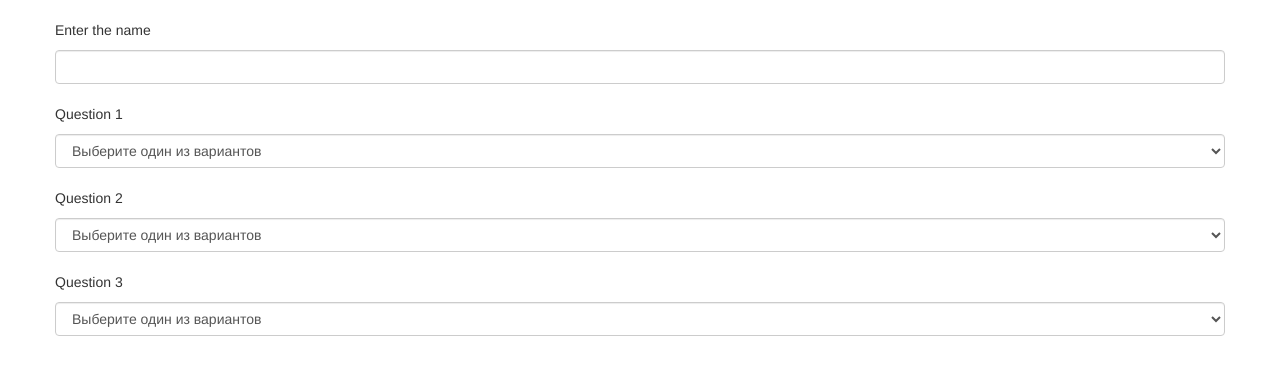
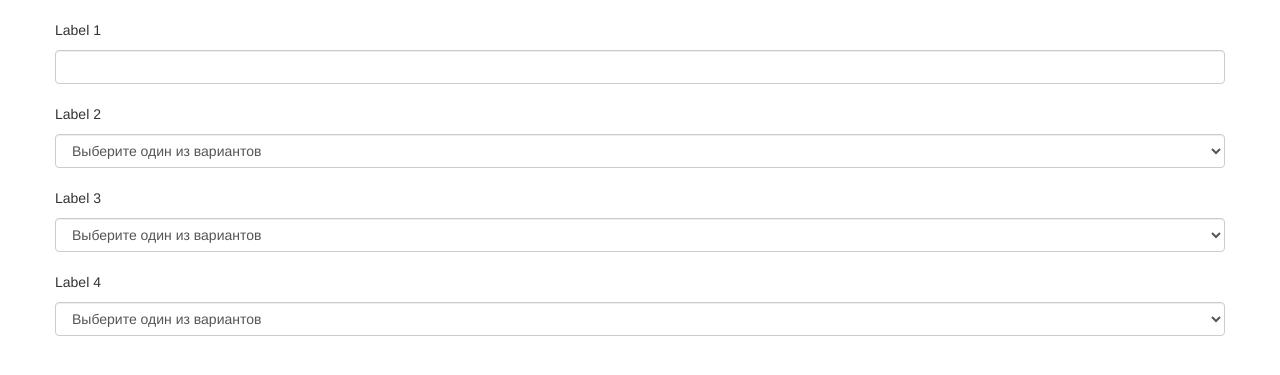
Before and after one commit to Alex2point0/GE-PD-Generator, a Flask app: page / in a window 1280 px wide. Shown: the part 246-621 px from the top of the page. Run offline with Flask 2, Linux system fonts and the light colour scheme; some libraries are stand-ins or nearby versions.

Commit message:
Добавлена возможность изменять надписи над выпадающими списками

```diff
--- a/app.py
+++ b/app.py
@@ -78,15 +78,27 @@ def upload_file():
                 d = d[d.index > sep_idx]
 
                 data = {}
-                for i, q in enumerate(d.QuestionID.unique()):
-                    d.loc[df.QuestionID == q,'Value'] = np.arange(d[d.QuestionID == q].shape[0], dtype='int')
-                    data[str(q)] = {
-                        'Label': labels[q],
-                        'Num': i,
-                        'Options': [
-                            {'Parent': row[2], 'Text': row[1], 'Value': row[4], 'Hashtag': row[3].split(",")}
-                            for row in d.loc[d.QuestionID == q].values]
+                for i, q in enumerate(labels.index.unique()):
+                    if d[d.QuestionID == q].shape[0] == 0:
+                        data[str(q)] = {
+                            'Label': labels[q],
+                            'Num': i,
+                            'Options': [
+                                {'Parent': '*',
+                                'Text': '*',
+                                'Value': '*',
+                                'Hashtag': '*'}
+                            ]
                         }
+                    else:
+                        d.loc[df.QuestionID == q,'Value'] = np.arange(d[d.QuestionID == q].shape[0], dtype='int')
+                        data[str(q)] = {
+                            'Label': labels[q],
+                            'Num': i,
+                            'Options': [
+                                {'Parent': row[2], 'Text': row[1], 'Value': row[4], 'Hashtag': row[3].split(",")}
+                                for row in d.loc[d.QuestionID == q].values]
+                            }
 
                 return data
 
--- a/templates/index.html
+++ b/templates/index.html
@@ -10,12 +10,11 @@
                 <h1>PD Insights Generator</h1>
             </div>
             <div class="row">
-                <p>Enter the name</p>
+                <p id="label1">{%raw%}{{label1}}{%endraw%}</p>
                 <input id="inputName" class="form-control" v-model="name"></input>
             </div><br>
-
             <div class="row">
-                <p>Question 1</p>
+                <p id="label2">{%raw%}{{label2}}{%endraw%}</p>
                 <div id="idd0">
                     <select v-model="selected" v-on:change="onChange" class="form-control">
                         <option disabled value="">Выберите один из вариантов</option>
@@ -29,7 +28,7 @@
             </div>
 
             <div class="row">
-                <p>Question 2</p>
+                <p id="label3">{%raw%}{{label3}}{%endraw%}</p>
                 <div id="idd1">
                     <select v-model="selected" v-on:change="onChange" class="form-control">
                         <option disabled value="">Выберите один из вариантов</option>
@@ -43,7 +42,7 @@
             </div>
 
             <div class="row">
-                <p>Question 3</p>
+                <p id="label4">{%raw%}{{label4}}{%endraw%}</p>
                 <div id="idd2">
                     <select v-model="selected" v-on:change="onChange" class="form-control">
                         <option disabled value="">Выберите один из вариантов</option>
@@ -68,7 +67,7 @@
             <div class="row">
                 <div class = "col-sm-5">
                     <div class="row">
-                        <p>Question 4</p>
+                        <p id="label5">{%raw%}{{label5}}{%endraw%}</p>
                         <div id="idd3">
                             <select v-model="selected" v-on:change="onChange" class="form-control">
                                 <option disabled value="">Выберите один из вариантов</option>
@@ -82,7 +81,7 @@
                     </div>
 
                     <div class="row">
-                        <p>Question 5</p>
+                        <p id="label6">{%raw%}{{label6}}{%endraw%}</p>
                         <div id="idd4">
                             <select v-model="selected" v-on:change="onChange" class="form-control">
                                 <option disabled value="">Выберите один из вариантов</option>
@@ -96,7 +95,7 @@
                     </div>
 
                     <div class="row">
-                        <p>Question 6</p>
+                        <p id="label7">{%raw%}{{label7}}{%endraw%}</p>
                         <div id="idd50">
                             <select v-model="selected" v-on:change="onChange" class="form-control">
                                 <option disabled value="">Выберите один из вариантов</option>
@@ -112,11 +111,11 @@
                 <div class = "col-sm-2"></div>
                 <div class = "col-sm-5">
                     <div class="row">
-                        <p>Hashtag</p>
+                        <p id="label8">{%raw%}{{label8}}{%endraw%}</p>
                         <input id="inputHashtag" class="form-control" v-model="hashtag"  v-on:input= "hashtagChanged"></input><br>
                     </div>
                     <div class="row" id="idd51">
-                        <p>Choose your frase</p>
+                            <p id="label9">{%raw%}{{label9}}{%endraw%}</p>
                             <select v-model="selected" v-on:change="onChange" class="form-control">
                                     <option disabled value="">Выберите один из вариантов</option>
                                         {%raw%}
@@ -142,7 +141,7 @@
     <section id="section3" class="section">
         <div class="container">
             <div class="row">
-                <p>Question 7</p>
+                <p id="label10">{%raw%}{{label10}}{%endraw%}</p>
                 <div id="idd6">
                     <select v-model="selected" v-on:change="onChange" class="form-control">
                         <option disabled value="">Выберите один из вариантов</option>
@@ -156,7 +155,7 @@
             </div>
             <div class= "container logic-field">
                 <div class="row">
-                    <p>Question 8</p>
+                    <p id="label11">{%raw%}{{label11}}{%endraw%}</p>
                     <div id="idd7">
                         <select v-model="selected" v-on:change="onChange" class="form-control">
                             <option disabled value="">Выберите один из вариантов</option>
@@ -170,7 +169,7 @@
                 </div>
 
                 <div class="row">
-                    <p>Question 9</p>
+                    <p id="label12">{%raw%}{{label12}}{%endraw%}</p>
                     <div id="idd8">
                         <select v-model="selected" v-on:change="onChange" class="form-control">
                             <option disabled value="">Выберите один из вариантов</option>
@@ -184,7 +183,7 @@
                 </div>
 
                 <div class="row">
-                    <p>Question 10</p>
+                    <p id="label13">{%raw%}{{label13}}{%endraw%}</p>
                     <div id="idd9">
                         <select v-model="selected" v-on:change="onChange" class="form-control">
                             <option disabled value="">Выберите один из вариантов</option>
@@ -199,7 +198,7 @@
             </div>
 
             <div class="row">
-                <p>Question 11</p>
+                <p id="label14">{%raw%}{{label14}}{%endraw%}</p>
                 <div id="idd10">
                     <select v-model="selected" v-on:change="onChange" class="form-control">
                         <option disabled value="">Выберите один из вариантов</option>
@@ -240,10 +239,6 @@
 <!-- SCRIPT SECTION-->
 <script>
 
-
-
-
-
     function getValuesByOptionChosen(value) {
         return value['Parent'] == Parent;
     }
@@ -257,6 +252,76 @@
 
 
     var data = JSON.parse('{{ data | tojson }}');
+
+    new Vue({
+        el: '#label1',
+        data: {label1: data["1"]['Label']}
+    })
+
+    new Vue({
+        el: '#label2',
+        data: {label2: data["2"]['Label']}
+    })
+
+    new Vue({
+        el: '#label3',
+        data: {label3: data["3"]['Label']}
+    })
+
+    new Vue({
+        el: '#label4',
+        data: {label4: data["4"]['Label']}
+    })
+
+    new Vue({
+        el: '#label5',
+        data: {label5: data["5"]['Label']}
+    })
+
+    new Vue({
+        el: '#label6',
+        data: {label6: data["6"]['Label']}
+    })
+
+    new Vue({
+        el: '#label7',
+        data: {label7: data["7"]['Label']}
+    })
+
+    new Vue({
+        el: '#label8',
+        data: {label8: data["8"]['Label']}
+    })
+
+    new Vue({
+        el: '#label9',
+        data: {label9: data["9"]['Label']}
+    })
+
+    new Vue({
+        el: '#label10',
+        data: {label10: data["10"]['Label']}
+    })
+
+    new Vue({
+        el: '#label11',
+        data: {label11: data["11"]['Label']}
+    })
+
+    new Vue({
+        el: '#label12',
+        data: {label12: data["12"]['Label']}
+    })
+
+    new Vue({
+        el: '#label13',
+        data: {label13: data["13"]['Label']}
+    })
+
+    new Vue({
+        el: '#label14',
+        data: {label14: data["14"]['Label']}
+    })
 
     var inputName=new Vue({
         el: '#inputName',
```
Also changed, not shown: static/uploaded/data.json (+1 -1 lines).
